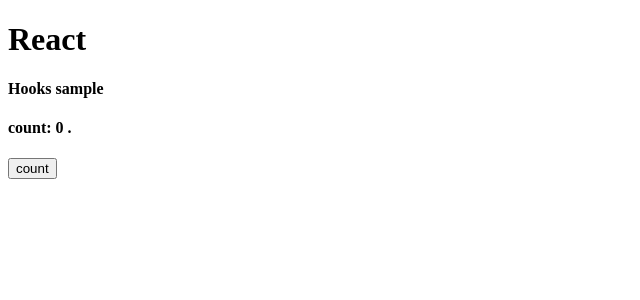
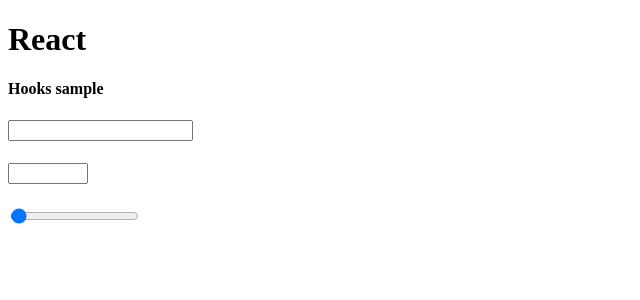
Before and after one commit to hirohana/React.js_Next.js_chapter4, a React app: page / in a window 1280 px wide. Shown: the top 300 px of the page, without its empty margins (0-640 px from the left). Built offline with nearby package versions, Linux system fonts and the light colour scheme; the HTML template or start-up script is replaced by a standard one.

Commit message:
list4-18 initialization

```diff
--- a/src/AlertMessage.js
+++ b/src/AlertMessage.js
@@ -1,12 +1,18 @@
-import useCounter from "./useCounter"
+import useCalc from "./useCalc"
+import { total } from './function'
 
 const AlertMessage = (props) => {
-  const [counter, plus] = useCounter()
+  const [msg, setCalc] = useCalc(0, total)
+
+  const onChange = (e) => {
+    setCalc(e.target.value)
+  }
 
   return (
-    <div className="alert alert-primary h5 text-center">
-      <h4>count: {counter} .</h4>
-      <button onClick={plus} className="btn btn-primary">count</button>
+    <div className="alert alert-primary h5 text-primary">
+      <h5>{msg}</h5>
+      <input type="number" onChange={onChange}
+        min="0" max="10000" className="form-control" />
     </div>
   )
 }
--- a/src/App.js
+++ b/src/App.js
@@ -1,4 +1,6 @@
 import AlertMessage from './AlertMessage'
+import CardMessage from './CardMessage'
+import PlainMessage from './PlainMessage'
 
 const App = () => {
 
@@ -7,7 +9,9 @@
       <h1 className="bg-primary text-white display-4">React</h1>
       <div className="container">
         <h4 className="my-3">Hooks sample</h4>
+        <PlainMessage />
         <AlertMessage />
+        <CardMessage />
       </div>
     </div>
   )
--- /dev/null
+++ b/src/CardMessage.js
@@ -0,0 +1,20 @@
+import useCalc from "./useCalc"
+import { tax } from './function'
+
+const CardMessage = (props) => {
+  const [msg, setCalc] = useCalc(0, tax)
+
+  const onChange = (e) => {
+    setCalc(e.target.value)
+  }
+
+  return (
+    <div className="card p-3 h5 border-primary">
+      <h5>{msg}</h5>
+      <input type="range" onChange={onChange}
+        min="0" max="10000" step="100" className="form-control" />
+    </div>
+  )
+}
+
+export default CardMessage
--- /dev/null
+++ b/src/PlainMessage.js
@@ -0,0 +1,19 @@
+import useCalc from './useCalc'
+
+const PlainMessage = (props) => {
+  const [msg, setCalc] = useCalc()
+
+  const onChange = (e) => {
+    setCalc(e.target.value)
+  }
+
+  return (
+    <div className="p-3 h5">
+      <h5>{msg}</h5>
+      <input type="number" onChange={onChange}
+        className="form-control" />
+    </div>
+  )
+}
+
+export default PlainMessage
--- /dev/null
+++ b/src/function.js
@@ -0,0 +1,13 @@
+const total = (a) => {
+  let re = 0
+  for (let i = 0; i < a; i++) {
+    re += i
+  }
+  return re
+}
+
+const tax = (a) => {
+  return Math.floor(a * 1.1)
+}
+
+export { total, tax }
--- /dev/null
+++ b/src/useCalc.js
@@ -0,0 +1,14 @@
+import React, { useState } from 'react'
+
+const useCalc = (num = 0, func = (a) => { return a }) => {
+  const [msg, setMsg] = useState(null)
+
+  const setValue = (p) => {
+    let res = func(p)
+    setMsg(<p className="h5">※ {p} の結果は、{res}です。</p>)
+  }
+
+  return [msg, setValue]
+}
+
+export default useCalc
--- a/src/useCounter.js
+++ /dev/null
@@ -1,13 +0,0 @@
-import React, { useState } from "react"
-
-const useCounter = () => {
-  const [num, setNum] = useState(0)
-
-  const count = () => {
-    setNum(num + 1)
-  }
-
-  return [num, count]
-}
-
-export default useCounter
```
